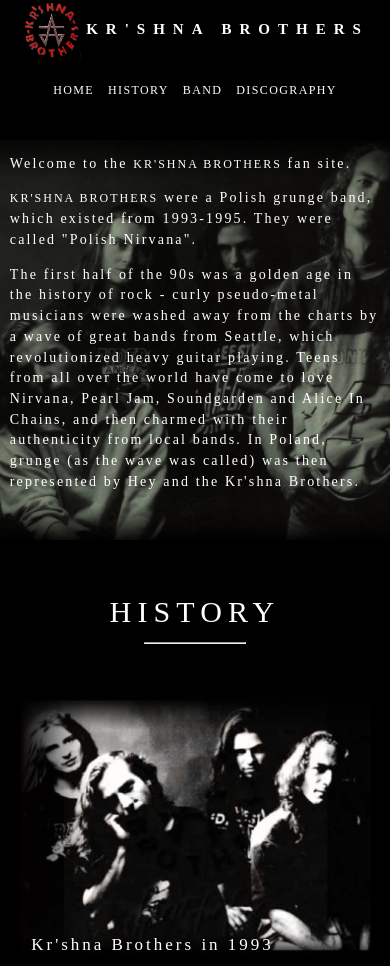
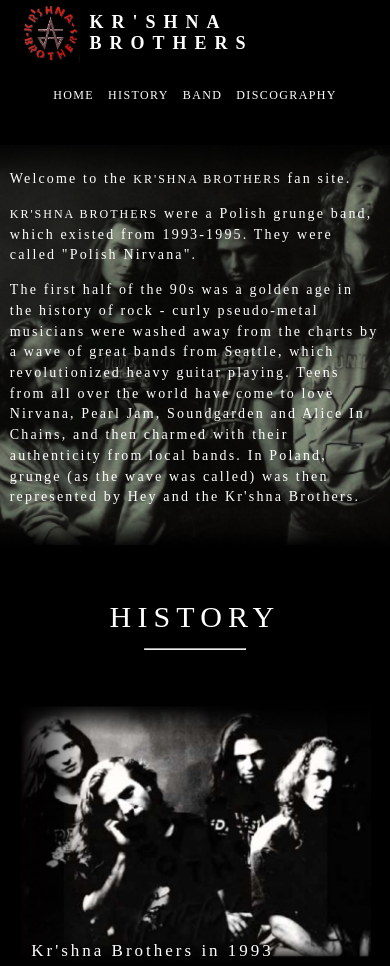
Before and after one commit to DenisB94/krishna-brothers, a plain HTML site: page index.html in a window 390 px wide. Shown: the top 966 px of the page. Drawn offline with Linux system fonts and the light colour scheme; a web font is replaced by a local one.

Commit message:
Update style.css

```diff
--- a/css/style.css
+++ b/css/style.css
@@ -467,11 +467,11 @@ span {
     .header-logo-img {
         width: 60px;
         height: 60px;
-        margin-right: 5px;
+        margin-right: 10px;
     }
     .header-title {
 
-        font-size: 15px;
+        font-size: 18px;
     }
     .header-links {
         display: block;
@@ -524,6 +524,7 @@ span {
         margin: auto;
         width: 95%;
         max-height: 350px;
+        margin-top: 10px;
     }
     .big-title {
         font-size: 12px;
```
